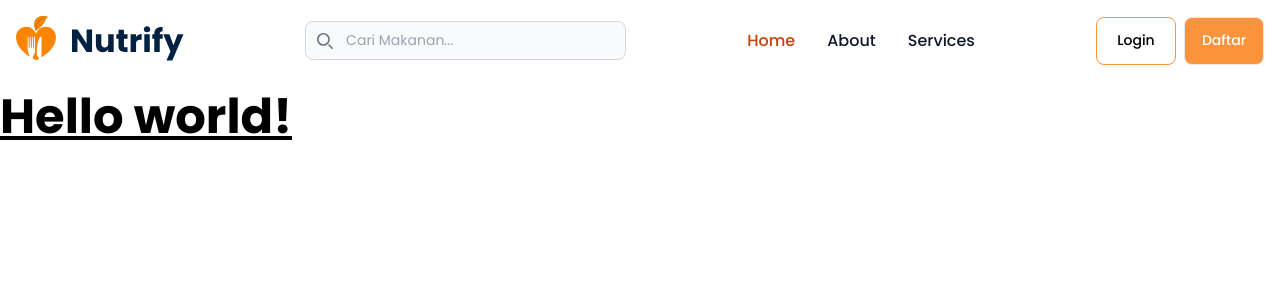
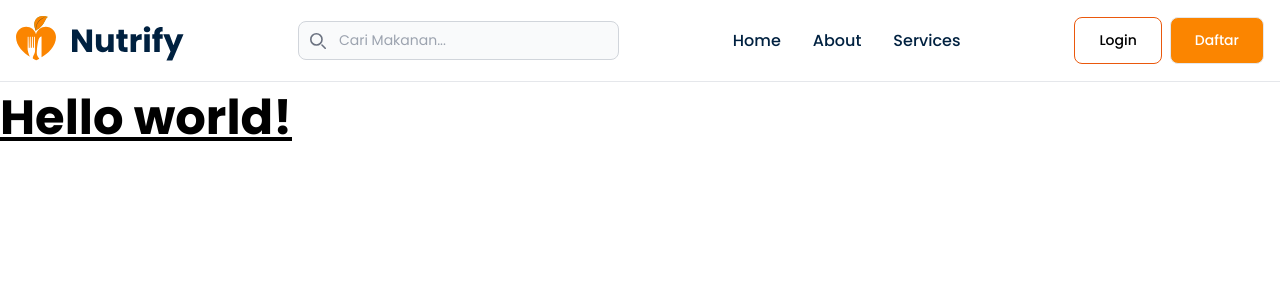
Before and after one commit to Nutrify-Dicoding/nutrify-app, a React (Vite) app: page / in a window 1280 px wide. Shown: the top 300 px of the page. Built offline with nearby package versions, Linux system fonts and the light colour scheme.

Commit message:
Add design systems (colour)

```diff
--- a/src/App.jsx
+++ b/src/App.jsx
@@ -1,6 +1,6 @@
-import { BrowserRouter, Route, Routes } from 'react-router-dom';
-import Home from './pages/Home';
-import LandingPage from './pages/LandingPage';
+import { BrowserRouter, Route, Routes } from "react-router-dom";
+import Home from "./pages/Home";
+import LandingPage from "./pages/landingPage";
 
 function App() {
 	return (
--- a/src/components/AppBar.jsx
+++ b/src/components/AppBar.jsx
@@ -1,20 +1,13 @@
-import ButtonLogin from './buttons/ButtonLogin';
-import ButtonSignup from './buttons/ButtonSignup';
+import ButtonLogin from "./buttons/ButtonLogin";
+import ButtonSignup from "./buttons/ButtonSignup";
 
 const AppBar = () => {
 	return (
 		<>
-      <nav className="bg-white border-gray-200 ">
+			<nav className="bg-white border-b-[1px] border-white-400-100/80 ">
 				<div className="max-w-screen-xl flex flex-wrap items-center justify-between mx-auto p-4">
-          <a
-            href="https://flowbite.com/"
-            className="flex items-center space-x-3 rtl:space-x-reverse">
-            <img
-              src="/icons/nutrify-logo.svg"
-              alt=""
-              width={168}
-              height={68}
-            />
+					<a href="https://flowbite.com/" className="flex items-center space-x-3 rtl:space-x-reverse">
+						<img src="/icons/nutrify-logo.svg" alt="" width={168} height={49} />
 					</a>
 					<div className="relative hidden md:block">
 						<div className="absolute inset-y-0 start-0 flex items-center ps-3 pointer-events-none">
@@ -23,7 +16,8 @@ const AppBar = () => {
 								aria-hidden="true"
 								xmlns="http://www.w3.org/2000/svg"
 								fill="none"
-                viewBox="0 0 20 20">
+								viewBox="0 0 20 20"
+							>
 								<path
 									stroke="currentColor"
 									strokeLinecap="round"
@@ -52,47 +46,38 @@ const AppBar = () => {
 							type="button"
 							className="inline-flex items-center p-2 w-10 h-10 justify-center text-sm text-gray-500 rounded-lg md:hidden hover:bg-gray-100 focus:outline-none focus:ring-2 focus:ring-gray-200 dark:text-gray-400 dark:hover:bg-gray-700 dark:focus:ring-gray-600"
 							aria-controls="navbar-cta"
-              aria-expanded="false">
+							aria-expanded="false"
+						>
 							<span className="sr-only">Open main menu</span>
-              <svg
-                className="w-5 h-5"
-                aria-hidden="true"
-                xmlns="http://www.w3.org/2000/svg"
-                fill="none"
-                viewBox="0 0 17 14">
-                <path
-                  stroke="currentColor"
-                  strokeLinecap="round"
-                  strokeLinejoin="round"
-                  strokeWidth="2"
-                  d="M1 1h15M1 7h15M1 13h15"
-                />
+							<svg className="w-5 h-5" aria-hidden="true" xmlns="http://www.w3.org/2000/svg" fill="none" viewBox="0 0 17 14">
+								<path stroke="currentColor" strokeLinecap="round" strokeLinejoin="round" strokeWidth="2" d="M1 1h15M1 7h15M1 13h15" />
 							</svg>
 						</button>
 					</div>
-          <div
-            className="items-center justify-between hidden w-full md:flex md:w-auto md:order-1"
-            id="navbar-cta">
+					<div className="items-center justify-between hidden w-full md:flex md:w-auto md:order-1" id="navbar-cta">
 						<ul className="flex flex-col font-medium p-4 md:p-0 mt-4 border border-gray-100 rounded-lg bg-gray-50 md:space-x-8 rtl:space-x-reverse md:flex-row md:mt-0 md:border-0 md:bg-white ">
 							<li>
 								<a
 									href="#"
-                  className="block py-2 px-3 md:p-0 text-black bg-blue-700 rounded md:bg-transparent md:text-orange-700 md:dark:text-orange-500"
-                  aria-current="page">
+									className="block py-2 px-3 md:p-0 text-navy bg-blue-700 rounded md:bg-transparent md:text-orange-700 md:dark:text-orange-500"
+									aria-current="page"
+								>
 									Home
 								</a>
 							</li>
 							<li>
 								<a
 									href="#"
-                  className="block py-2 px-3 md:p-0 text-gray-900 rounded hover:bg-gray-100 md:hover:bg-transparent md:hover:text-orange-700 md:dark:hover:text-orange-500 ">
+									className="block py-2 px-3 md:p-0 text-navy rounded hover:bg-gray-100 md:hover:bg-transparent md:hover:text-orange-700 md:dark:hover:text-orange-500 "
+								>
 									About
 								</a>
 							</li>
 							<li>
 								<a
 									href="#"
-                  className="block py-2 px-3 md:p-0 text-gray-900 rounded hover:bg-gray-100 md:hover:bg-transparent md:hover:text-orange-700 md:dark:hover:text-orange-500">
+									className="block py-2 px-3 md:p-0 text-navy rounded hover:bg-gray-100 md:hover:bg-transparent md:hover:text-orange-700 md:dark:hover:text-orange-500"
+								>
 									Services
 								</a>
 							</li>
--- a/src/components/buttons/ButtonLogin.jsx
+++ b/src/components/buttons/ButtonLogin.jsx
@@ -1,9 +1,9 @@
 const ButtonLogin = () => {
-  return (
-    <button className="text-black bg-white hover:text-white hover:bg-orange-300 border border-solid border-orange-400 w-20 h-12  focus:ring-4 focus:outline-none focus:ring-blue-300 font-medium rounded-lg text-sm px-4 py-2 text-center ">
-      Login
-    </button>
-  );
+	return (
+		<button className="text-black bg-white hover:text-white hover:bg-orange border border-solid border-orange-100  focus:ring-4 focus:outline-none focus:ring-blue-300 font-medium rounded-lg text-sm px-6 py-3 text-center ">
+			Login
+		</button>
+	);
 };
 
 export default ButtonLogin;
--- a/src/components/buttons/ButtonSignup.jsx
+++ b/src/components/buttons/ButtonSignup.jsx
@@ -1,9 +1,9 @@
 const ButtonSignup = () => {
-  return (
-    <button className="text-white  border border-solid bg-orange-400 w-20 h-12 hover:bg-orange-600  focus:ring-4 focus:outline-none focus:ring-orange-300 font-medium rounded-lg text-sm px-4 py-2 text-center ">
-      Daftar
-    </button>
-  );
+	return (
+		<button className="text-white border border-solid bg-orange hover:bg-orange-100  focus:ring-4 focus:outline-none focus:ring-orange font-medium rounded-lg text-sm px-6 py-3 text-center ">
+			Daftar
+		</button>
+	);
 };
 
 export default ButtonSignup;
--- a/src/pages/Home.jsx
+++ b/src/pages/Home.jsx
@@ -1,4 +1,4 @@
-import AppBar from '../components/AppBar';
+import AppBar from "../components/AppBar";
 
 const Home = () => {
 	return (
--- a/tailwind.config.js
+++ b/tailwind.config.js
@@ -18,6 +18,21 @@ export default {
 				"mobile-2xl": "1.25rem",
 				"mobile-xl": "1.125rem",
 			},
+			colors: {
+				green: "#299702",
+				red: "#FF3D14",
+				pink: "#FF785B",
+				yellow: "#FFB703",
+				orange: "#FB8500",
+				"orange-100": "#EA580C",
+				navy: "#002140",
+				white: "#ffffff",
+				"white-100": "#F6F6F6",
+				"white-200": "#F3F7FD",
+				"white-300": "#E8EDF1",
+				"white-400": "#BEBEBE",
+				"white-500": "#979699",
+			},
 		},
 	},
 	plugins: [],
```
Lines whose indentation alone changed are shown as unchanged.
